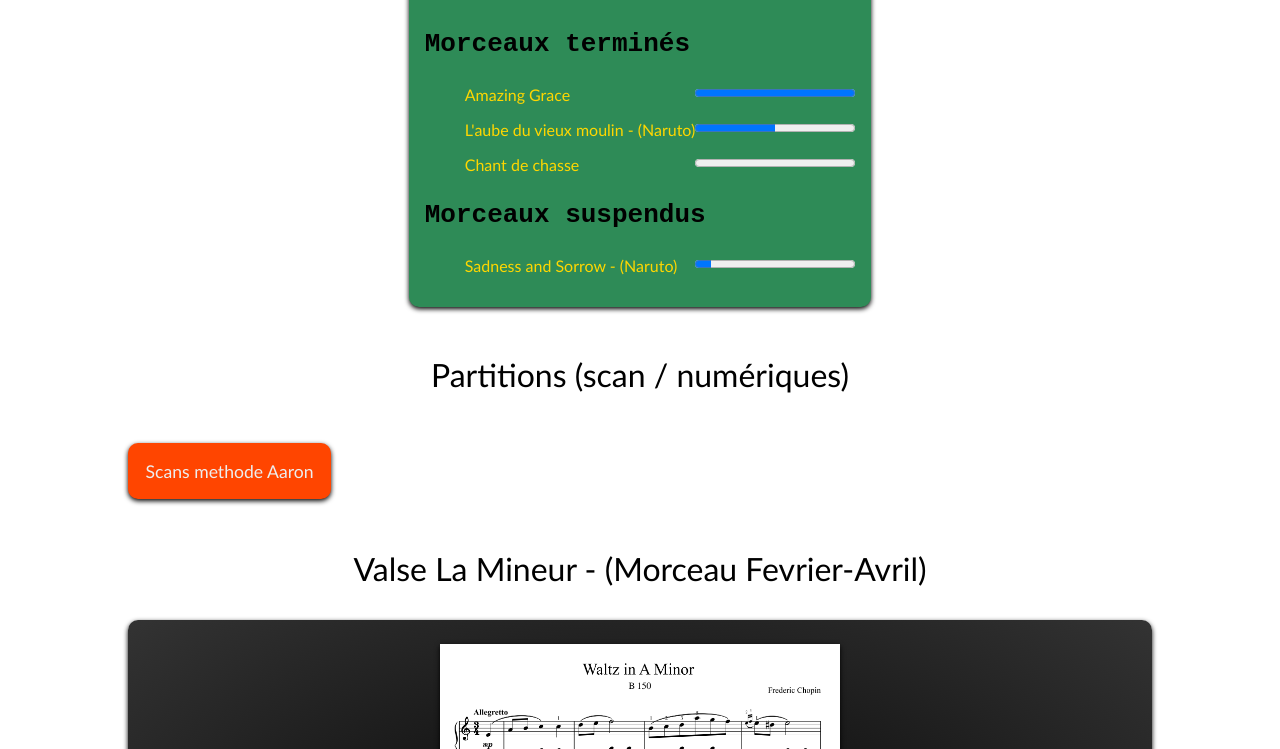
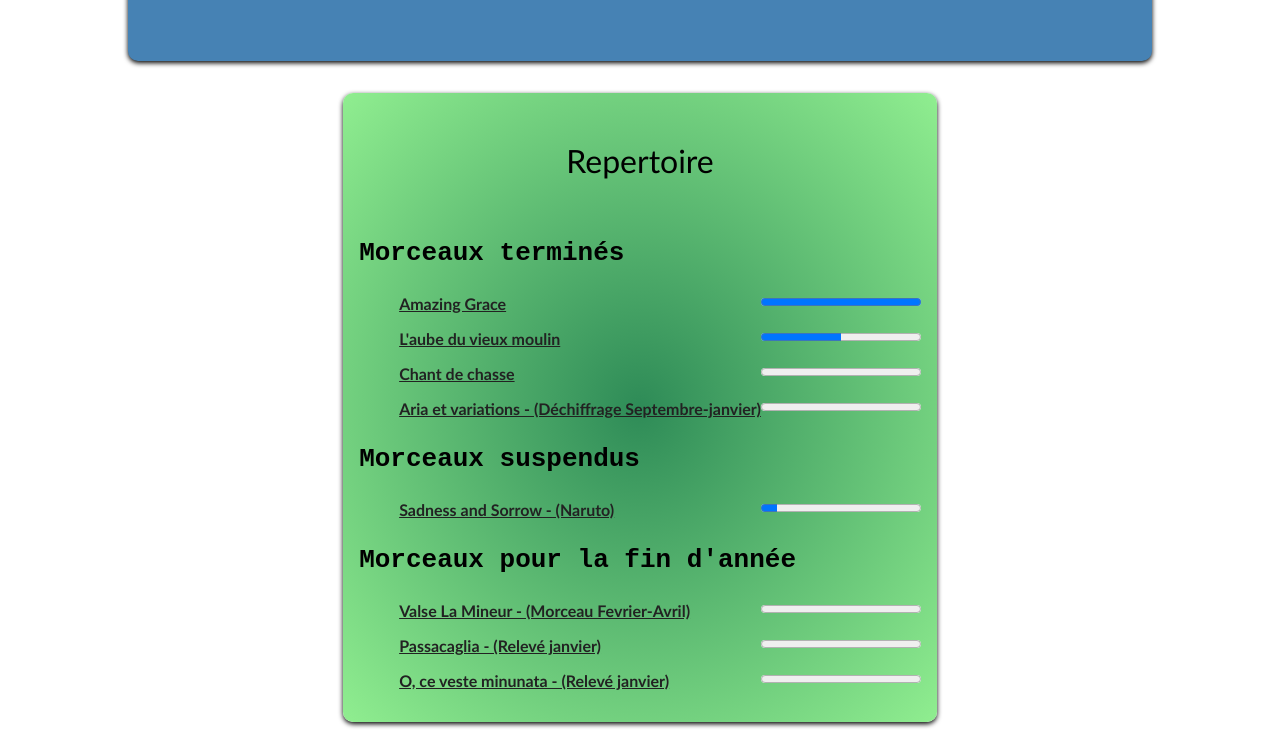
Before and after one commit to rubentrottein/piano, a plain HTML site: page index.html in a window 1280 px wide. Shown: the part 2031-2780 px from the top of the page. Drawn offline with Linux system fonts and the light colour scheme.

Commit message:
Mise à jour data

```diff
--- a/css/docs.css
+++ b/css/docs.css
@@ -74,6 +74,18 @@ li{
 .student{
     display: none;
 }
+.buy{
+    display: block;
+    background: var(--black);
+    color: var(--link);
+    padding: 2em;
+    font-size: 2em;
+    text-align: center;
+    border-radius: 10px;
+    border: 5px solid var(--link);
+    box-shadow: 0 2px 5px rgba(0, 0, 0.1);
+    margin: 1em auto;
+}
 h4{
     font-family: monospace;
     font-size: 2em;
@@ -112,8 +124,8 @@ details::before{
     color: var(--black);
 }
 .aaron_scans{
-    background: orangered;
-    color: var(--white);
+    background: radial-gradient(gold, orange);
+    color: var(--black);
     padding: 1em;
     border:none;
     font-size: 1.1em;
@@ -190,10 +202,15 @@ details::before{
     flex-direction: column;
     align-items: center;
     margin: 1em auto;
-    background: seagreen;
+    background: radial-gradient(seagreen, lightgreen);
     padding: 1em;
     border-radius: 10px;
     box-shadow: 0 2px 5px rgba(0, 0, 0.1);
+}
+.repertoire a{
+    color: var(--black);
+    font-weight: bold;
+    text-decoration: underline;
 }
 .partition{
     display: flex;
--- a/index.html
+++ b/index.html
@@ -48,6 +48,7 @@
                 </article>
                 <article>
                     <h3>Méthodes </h3>
+                    <a href="https://www.amazon.fr/MeThode-Piano-EleMentaire-LEtude-ModerniseE/dp/8863880182" class="buy">Acheter la nouvelle méthode (amazon)</a>
                     <aside class="methods">
                         <a href="docs/aaron1.pdf" target="_blank">
                             <figure>
@@ -77,12 +78,18 @@
                             <i></i>
                         </li>
                         <li>
-                            <a href="#moulin" target="_blank">L'aube du vieux moulin - (Naruto)</a>
+                            <a href="#moulin" target="_blank">L'aube du vieux moulin</a>
                             <progress value="50" min="0" max="100" step="1">
                             <i></i>
                         </li>
                         <li>
                             <a href="#chasse" target="_blank">Chant de chasse</a>
+                            <progress value="00" min="0" max="100" step="1">
+                            <i></i>
+                        </li>
+
+                        <li>
+                            <a href="#aria" target="_blank">Aria et variations - (Déchiffrage Septembre-janvier)</a>
                             <progress value="00" min="0" max="100" step="1">
                             <i></i>
                         </li>
@@ -95,6 +102,23 @@
                             <i></i>
                         </li>
                     </ul>
+                    <h4>Morceaux pour la fin d'année</h4>
+                    <ul>
+                        <li>
+                            <a href="#chopin" target="_blank">Valse La Mineur - (Morceau Fevrier-Avril)</a>
+                            <progress value="00" min="0" max="100" step="1">
+                            <i></i>
+                        </li>
+                        <li>
+                            <a href="#passacaglia" target="_blank">Passacaglia - (Relevé janvier)</a>
+                            <progress value="00" min="0" max="100" step="1">
+                            <i></i>
+                        </li>
+                        <li>
+                            <a href="#minunata" target="_blank">O, ce veste minunata - (Relevé janvier)</a>
+                            <progress value="00" min="0" max="100" step="1">
+                            <i></i>
+                        </li>
                 </article>
             </section>
 
--- a/js/script.js
+++ b/js/script.js
@@ -28,3 +28,6 @@ soundCloudToggle.addEventListener("click", (e)=>{
         soundCloud.style.display = "block";
     }
 });
+
+// redirection immédiate vers le déploiement vercel pour que le client puisse utiliser l'ancien url
+// window.location.href = "https://piano-jet.vercel.app/";
```
